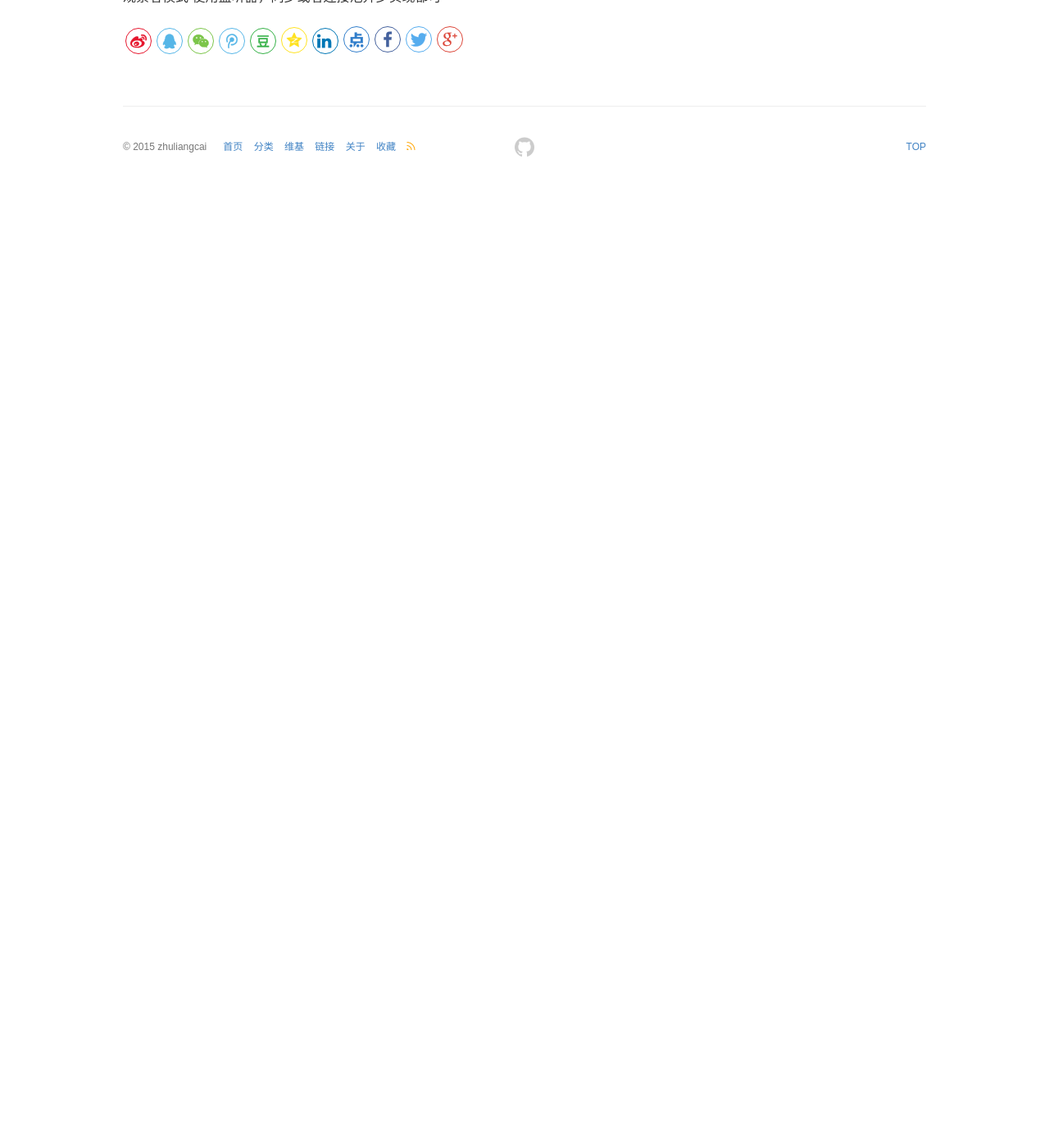
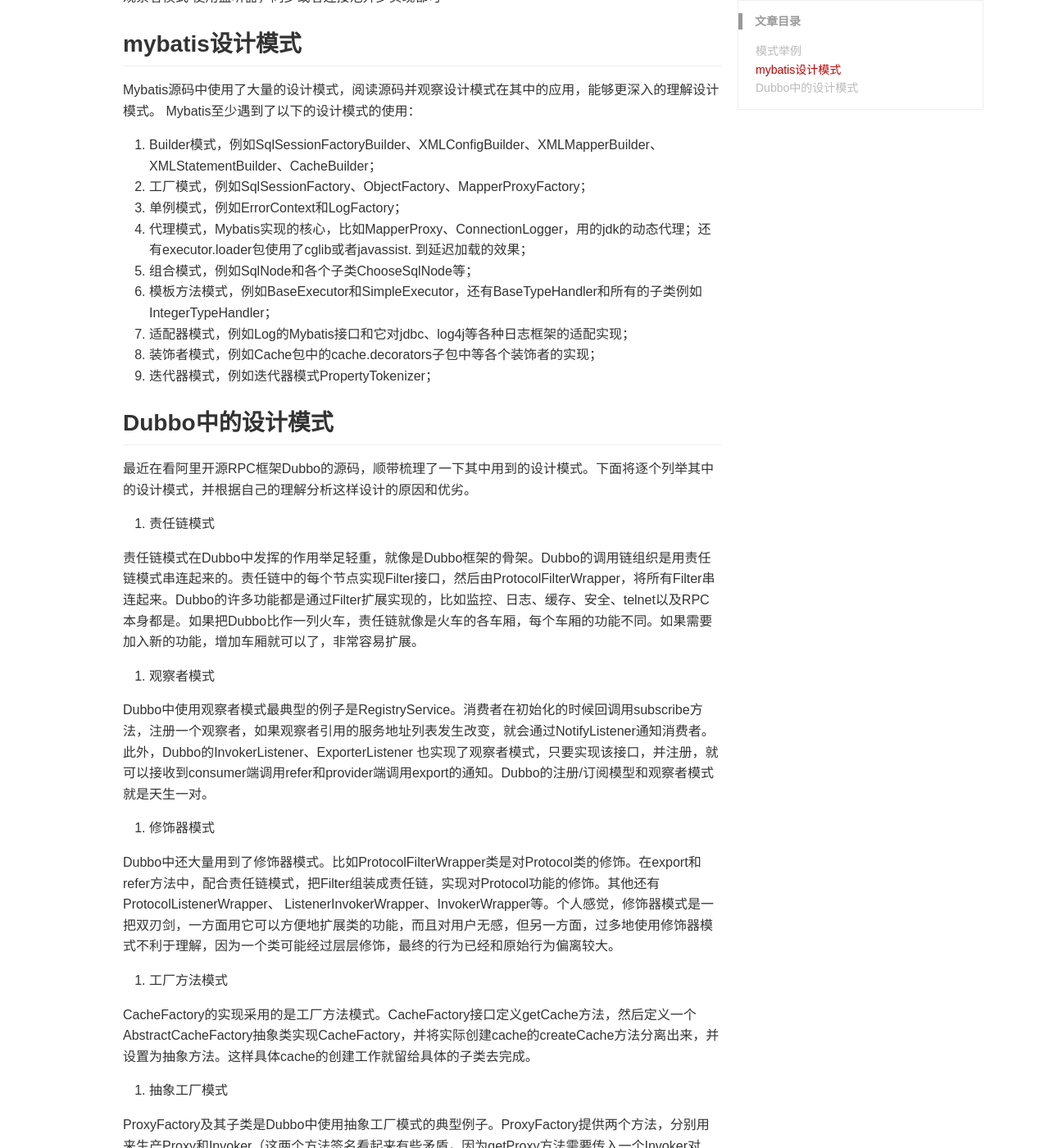
Before and after one commit to zhuliangcai/zhuliangcai.github.io, a Jekyll site: the page built from _posts/java/2019-12-31-设计模式.md, in a window 1280 px wide and 1400 px high, scrolled down 692 px. Shown: the whole window at 82% size. Built offline with Jekyll 4.4.1, drawn with Linux system fonts in a browser that asks for light colours; comment, search, counter and statistics services are not loaded; before the commit the page ends 920 px from its top, so only the background shows below that; some of the changed text lies outside the part shown.

Commit message:
设计模式和threadlocal

```diff
--- a/_posts/java/2019-12-31-设计模式.md
+++ b/_posts/java/2019-12-31-设计模式.md
@@ -25,3 +25,50 @@
 策略模式  某个类构建时需要使用一种算法，这个算法有个接口说明，具体实现可以不同，则在构建类时传入不同的实现类就是使用不同的策略
 
 观察者模式   使用监听器，同步或者连接池异步实现都可
+
+## mybatis设计模式
+
+Mybatis源码中使用了大量的设计模式，阅读源码并观察设计模式在其中的应用，能够更深入的理解设计模式。
+Mybatis至少遇到了以下的设计模式的使用：
+
+1. Builder模式，例如SqlSessionFactoryBuilder、XMLConfigBuilder、XMLMapperBuilder、XMLStatementBuilder、CacheBuilder；
+2. 工厂模式，例如SqlSessionFactory、ObjectFactory、MapperProxyFactory；
+3. 单例模式，例如ErrorContext和LogFactory；
+4. 代理模式，Mybatis实现的核心，比如MapperProxy、ConnectionLogger，用的jdk的动态代理；还有executor.loader包使用了cglib或者javassist. 到延迟加载的效果；
+5. 组合模式，例如SqlNode和各个子类ChooseSqlNode等；
+6. 模板方法模式，例如BaseExecutor和SimpleExecutor，还有BaseTypeHandler和所有的子类例如IntegerTypeHandler；
+7. 适配器模式，例如Log的Mybatis接口和它对jdbc、log4j等各种日志框架的适配实现；
+8. 装饰者模式，例如Cache包中的cache.decorators子包中等各个装饰者的实现；
+9. 迭代器模式，例如迭代器模式PropertyTokenizer；
+
+## Dubbo中的设计模式
+
+最近在看阿里开源RPC框架Dubbo的源码，顺带梳理了一下其中用到的设计模式。下面将逐个列举其中的设计模式，并根据自己的理解分析这样设计的原因和优劣。
+
+1. 责任链模式
+
+责任链模式在Dubbo中发挥的作用举足轻重，就像是Dubbo框架的骨架。Dubbo的调用链组织是用责任链模式串连起来的。责任链中的每个节点实现Filter接口，然后由ProtocolFilterWrapper，将所有Filter串连起来。Dubbo的许多功能都是通过Filter扩展实现的，比如监控、日志、缓存、安全、telnet以及RPC本身都是。如果把Dubbo比作一列火车，责任链就像是火车的各车厢，每个车厢的功能不同。如果需要加入新的功能，增加车厢就可以了，非常容易扩展。
+
+2. 观察者模式
+
+Dubbo中使用观察者模式最典型的例子是RegistryService。消费者在初始化的时候回调用subscribe方法，注册一个观察者，如果观察者引用的服务地址列表发生改变，就会通过NotifyListener通知消费者。此外，Dubbo的InvokerListener、ExporterListener 也实现了观察者模式，只要实现该接口，并注册，就可以接收到consumer端调用refer和provider端调用export的通知。Dubbo的注册/订阅模型和观察者模式就是天生一对。
+
+3. 修饰器模式
+
+Dubbo中还大量用到了修饰器模式。比如ProtocolFilterWrapper类是对Protocol类的修饰。在export和refer方法中，配合责任链模式，把Filter组装成责任链，实现对Protocol功能的修饰。其他还有ProtocolListenerWrapper、 ListenerInvokerWrapper、InvokerWrapper等。个人感觉，修饰器模式是一把双刃剑，一方面用它可以方便地扩展类的功能，而且对用户无感，但另一方面，过多地使用修饰器模式不利于理解，因为一个类可能经过层层修饰，最终的行为已经和原始行为偏离较大。
+
+4. 工厂方法模式
+
+CacheFactory的实现采用的是工厂方法模式。CacheFactory接口定义getCache方法，然后定义一个AbstractCacheFactory抽象类实现CacheFactory，并将实际创建cache的createCache方法分离出来，并设置为抽象方法。这样具体cache的创建工作就留给具体的子类去完成。
+
+5. 抽象工厂模式
+
+ProxyFactory及其子类是Dubbo中使用抽象工厂模式的典型例子。ProxyFactory提供两个方法，分别用来生产Proxy和Invoker（这两个方法签名看起来有些矛盾，因为getProxy方法需要传入一个Invoker对象，而getInvoker方法需要传入一个Proxy对象，看起来会形成循环依赖，但其实两个方式使用的场景不一样）。AbstractProxyFactory实现了ProxyFactory接口，作为具体实现类的抽象父类。然后定义了JdkProxyFactory和JavassistProxyFactory两个具体类，分别用来生产基于jdk代理机制和基于javassist代理机制的Proxy和Invoker。
+
+6. 适配器模式
+
+为了让用户根据自己的需求选择日志组件，Dubbo自定义了自己的Logger接口，并为常见的日志组件（包括jcl, jdk, log4j, slf4j）提供相应的适配器。并且利用简单工厂模式提供一个LoggerFactory，客户可以创建抽象的Dubbo自定义Logger，而无需关心实际使用的日志组件类型。在LoggerFactory初始化时，客户通过设置系统变量的方式选择自己所用的日志组件，这样提供了很大的灵活性。
+
+7. 代理模式
+
+Dubbo consumer使用Proxy类创建远程服务的本地代理，本地代理实现和远程服务一样的接口，并且屏蔽了网络通信的细节，使得用户在使用本地代理的时候，感觉和使用本地服务一样。
```
Also changed, not shown: _posts/java/2020-01-13-ThreadLocal六连问.md (added, +79 -0 lines).
